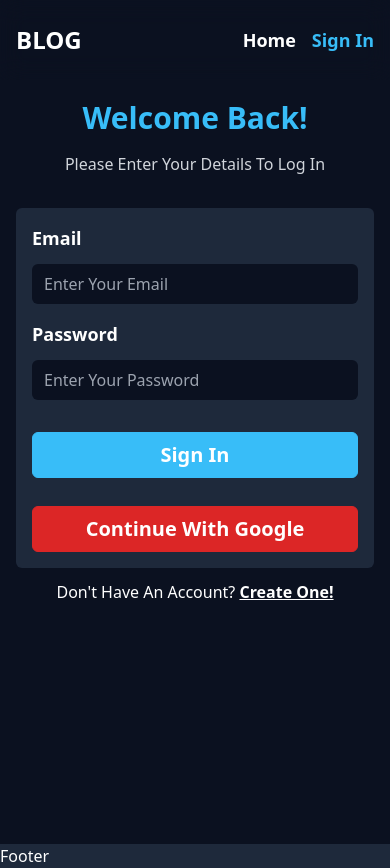
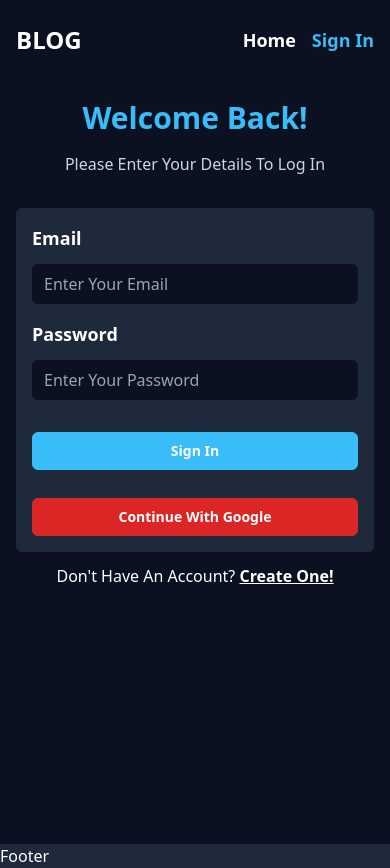
Before and after one commit to Esraa102/Mern_Blog_App, a React (Vite) app in the folder frontend/: page /login in a window 390 px wide. Built offline with nearby package versions, Linux system fonts and the light colour scheme; the HTML template or start-up script is replaced by a standard one.

Commit message:
updating sign up functionality

```diff
--- a/frontend/src/index.css
+++ b/frontend/src/index.css
@@ -7,7 +7,7 @@
     @apply container mx-auto pt-[100px] px-4 pb-[40px];
   }
   .main-btn {
-    @apply px-4 py-2 text-center rounded-md block mt-4 text-xl
+    @apply px-4 py-2 text-center rounded-md block mt-4 text-sm sm:text-lg md:text-xl
     font-semibold bg-main border border-main
     hover:bg-transparent hover:text-main transition;
   }
```
